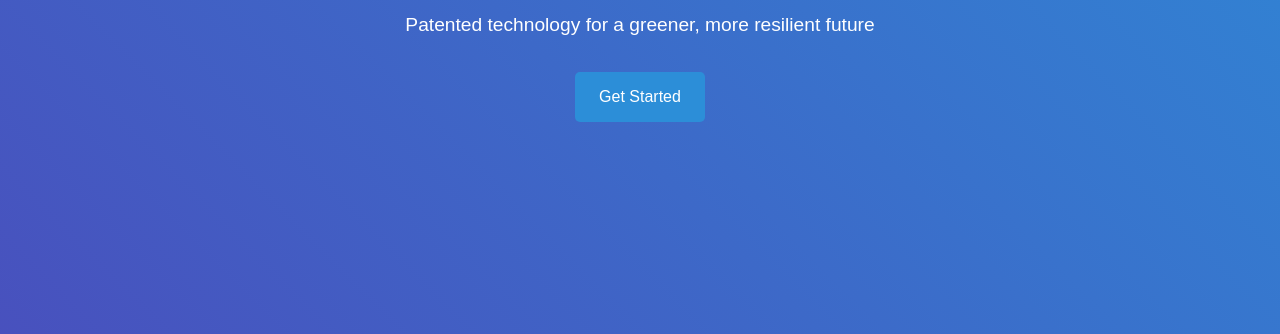
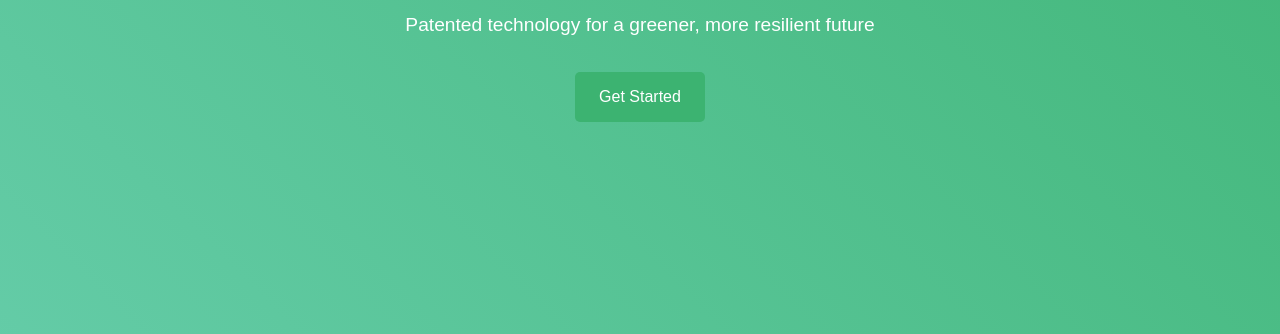
Before and after one commit to OSOSerious/climatbloc.co, a plain HTML site: page index.html in a window 1280 px wide. Shown: the part 466-800 px from the top of the page. Drawn offline with Linux system fonts and the light colour scheme.

Commit message:
Update index.html

```diff
--- a/index.html
+++ b/index.html
@@ -6,10 +6,10 @@
 <title>ClimatBloc: Revolutionizing Sustainable Construction</title>
 <style>
 :root {
-  --bg-color: #2E8B57; /* Changed to a green color */
+  --bg-color: #2E8B57; /* SeaGreen */
   --text-color: #FFFFFF;
-  --accent-color: #2C8ED8;
-  --secondary-color: #4A4DBC;
+  --accent-color: #3CB371; /* MediumSeaGreen */
+  --secondary-color: #66CDAA; /* MediumAquamarine */
 }
 
 body, html {
@@ -149,7 +149,7 @@ footer {
 }
 
 .prev:hover, .next:hover {
-  background-color: rgba(76, 77, 188, 0.8);
+  background-color: rgba(60, 179, 113, 0.8); /* MediumSeaGreen */
 }
 
 .dot-container {
@@ -211,7 +211,7 @@ footer {
         </div>
       </div>
 
-      <!-- Continue adding slides (Slides 2 to 12) as in your original code -->
+      <!-- Continue adding slides (Slides 2 to 12) in the same format -->
 
       <!-- Navigation buttons -->
       <a class="prev" onclick="plusSlides(-1)">&#10094;</a>
```
